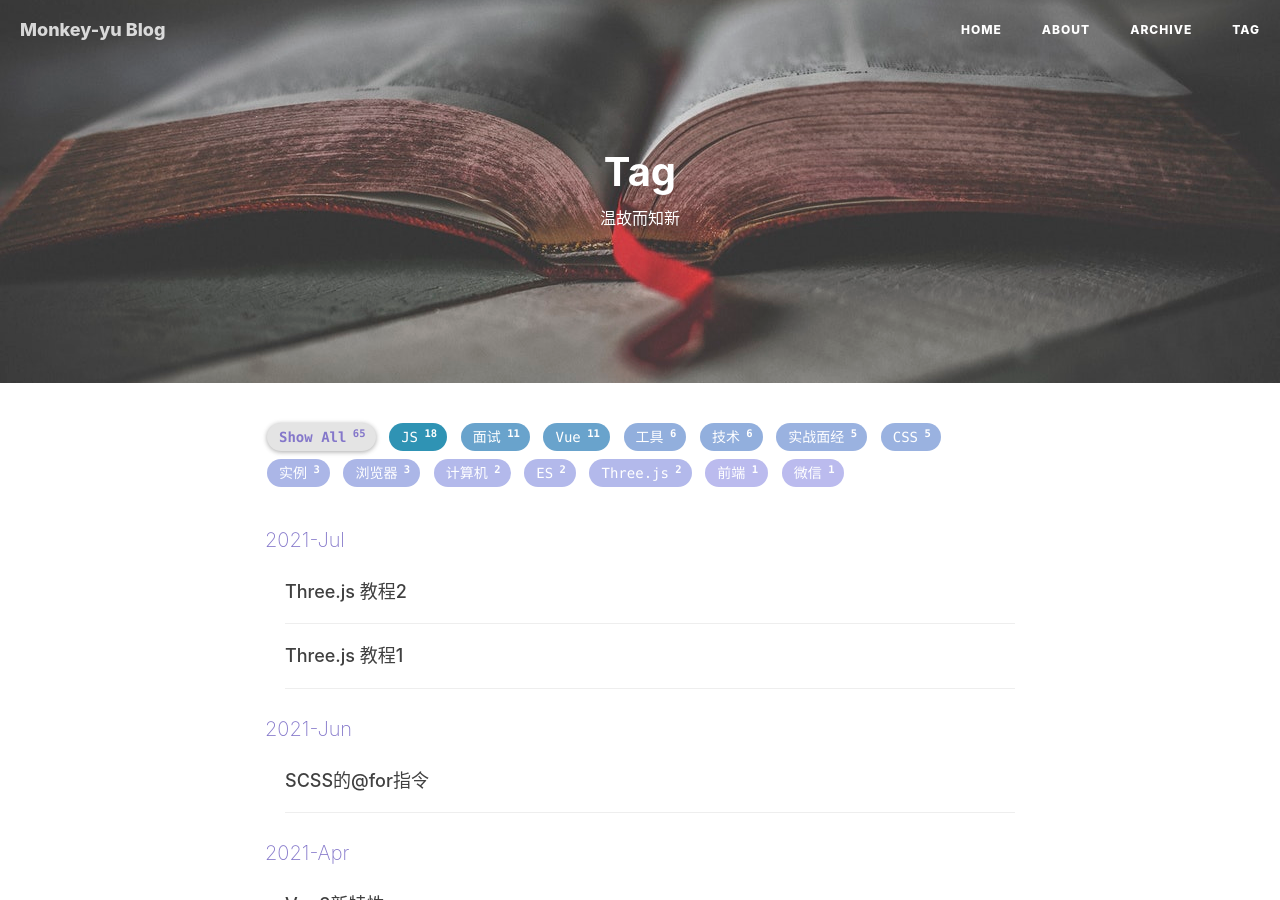
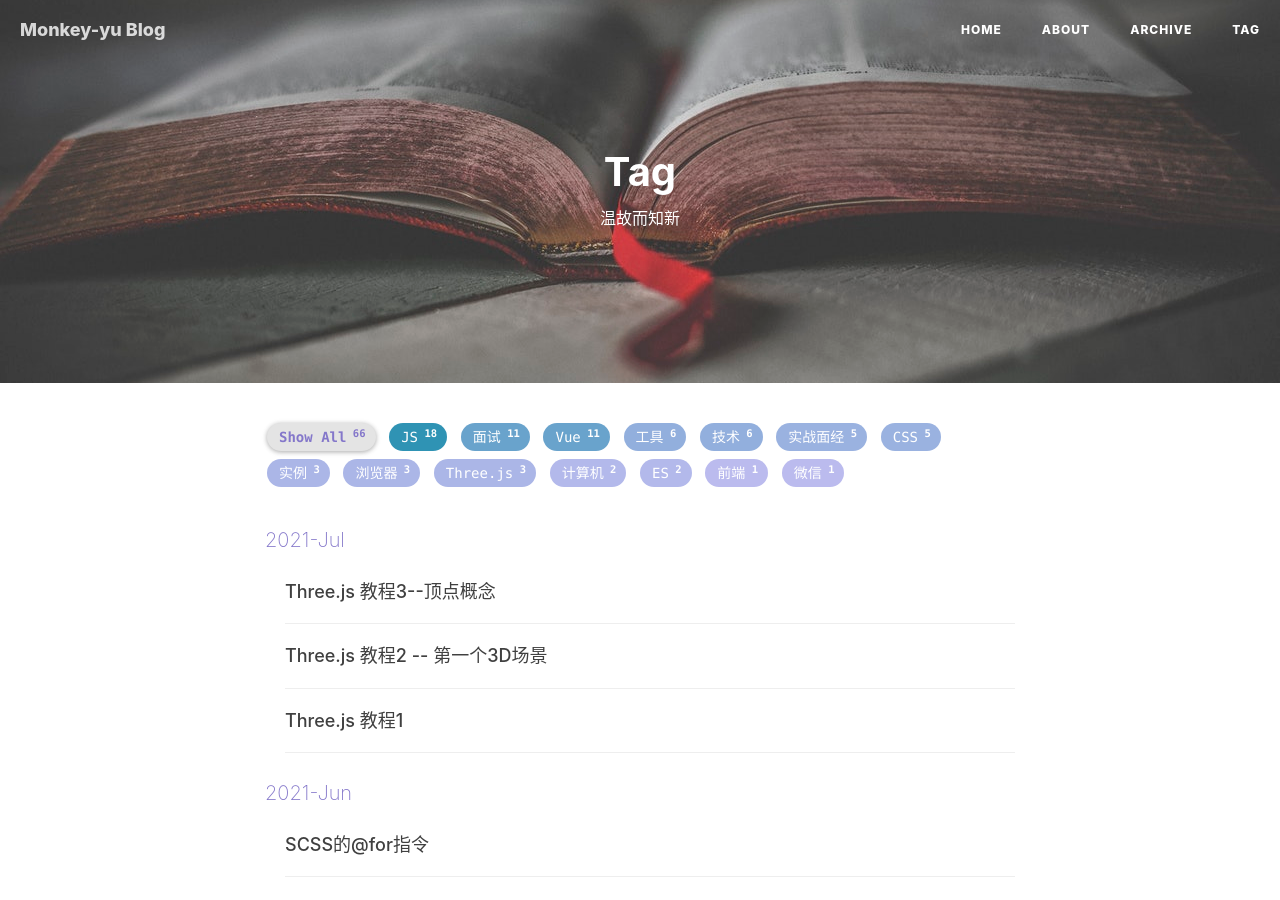
Before and after one commit to monkey-yu/monkey-yu.github.io, a Jekyll site: the page built from tag.html, in a window 1280 px wide and 900 px high. Built offline with Jekyll 4.4.1, drawn with Linux system fonts in a browser that asks for light colours; nearby versions of some CDN libraries; comment, search, counter and statistics services are not loaded; some of the changed lines change nothing that is shown.

Commit message:
feat: three.js 顶点 blog

````diff
--- a/_posts/2021-07-21-threejs-2.md
+++ b/_posts/2021-07-21-threejs-2.md
@@ -1,6 +1,6 @@
 ---
 layout:     post
-title:      "Three.js 教程2"
+title:      "Three.js 教程2 -- 第一个3D场景"
 date:       2021-07-21 14:00:00
 author:     "monkey-yu"
 header-img: "img/buildings.jpg"
--- /dev/null
+++ b/_posts/2021-07-21-threejs-3.md
@@ -0,0 +1,130 @@
+---
+layout:     post
+title:      "Three.js 教程3--顶点概念"
+date:       2021-07-23 14:00:00
+author:     "monkey-yu"
+header-img: "img/buildings.jpg"
+catalog: true
+tags:
+    - Three.js
+---
+
+#### 一、自定义几何体
+
+你可以直接调用`BoxGeometry`直接创建一个立方体几何体，调用`SphereGeometry`创建一个球体几何体。不过为了大家更好的建立顶点概念，通过下面的代码自定义了一个几何体，通过网格模型可以渲染出来两个三角形效果。
+
+通过Threejs引擎的[BufferGeometry](http://www.yanhuangxueyuan.com/threejs/docs/index.html#api/zh/core/BufferGeometry)和[BufferAttribute](http://www.yanhuangxueyuan.com/threejs/docs/index.html#api/zh/core/BufferAttribute)两个API自定义了一个具有六个顶点数据的几何体。
+
+```javascript
+var geometry = new THREE.BufferGeometry(); //创建一个Buffer类型几何体对象
+//类型数组创建顶点数据
+var vertices = new Float32Array([
+  0, 0, 0, //顶点1坐标
+  50, 0, 0, //顶点2坐标
+  0, 100, 0, //顶点3坐标
+  0, 0, 10, //顶点4坐标
+  0, 0, 100, //顶点5坐标
+  50, 0, 10, //顶点6坐标
+]);
+// 创建属性缓冲区对象
+var attribue = new THREE.BufferAttribute(vertices, 3); //3个为一组，表示一个顶点的xyz坐标
+// 设置几何体attributes属性的位置属性
+geometry.attributes.position = attribue;
+```
+
+##### 1. 网格渲染
+
+将上面6个顶点可以渲染为两个三角面。即使用网格渲染。
+
+```javascript
+// 三角面(网格)渲染模式
+var material = new THREE.MeshBasicMaterial({
+    color: 0x0000ff, //三角面颜色
+    // vertexColors: THREE.VertexColors, //以顶点颜色为准 (后面讲到)
+    side: THREE.DoubleSide //两面可见
+}); //材质对象
+var mesh = new THREE.Mesh(geometry, material); //网格模型对象Mesh
+scene.add(mesh); //网格模型添加到场景中
+```
+
+##### 2. 点模型
+
+将上面6个顶点可以渲染为6个顶点，6个顶点为6个小方块，可设置大小。即使用点模型。
+
+```javascript
+// 点渲染模式
+var material = new THREE.PointsMaterial({
+	color: 0xff0000,
+// vertexColors: THREE.VertexColors, //以顶点颜色为准
+    size: 10.0 //点对象像素尺寸
+}); //材质对象
+var points = new THREE.Points(geometry, material); //点模型对象
+scene.add(points); //点对象添加到场景中
+```
+
+##### 3. 线模型
+
+将上面6个顶点渲染为从第一个点开始到最后一个点，依次连成线。
+
+```javascript
+// 线条渲染模式
+var material=new THREE.LineBasicMaterial({
+    color:0xff0000 //线条颜色
+});//材质对象
+var line=new THREE.Line(geometry,material);//线条模型对象
+scene.add(line);//线条对象添加到场景中
+```
+
+立方体网格模型Mesh是由立方体几何体geometry和材质material两部分构成，立方体几何体`BoxGeometry`本质上就是一系列的顶点构成，只是Threejs的API`BoxGeometry`把顶点的生成细节封装了，用户可以直接使用。比如一个立方体网格模型，有6个面，每个面至少两个三角形拼成一个矩形平面，每个三角形三个顶点构成，对于球体网格模型而言，同样是通过三角形拼出来一个球面，三角形数量越多，网格模型表面越接近于球形。
+
+#### 二、顶点颜色数据
+
+通常几何体顶点位置坐标数据和几何体顶点颜色数据都是一一对应的。
+
+![image-20210722175223638](/img/post_img/threejs/image-7.png)
+
+##### 1. 每个顶点设置一种颜色
+
+```javascript
+//类型数组创建顶点颜色color数据
+var colors = new Float32Array([
+    1, 0, 0, //顶点1颜色
+    0, 1, 0, //顶点2颜色
+    0, 0, 1, //顶点3颜色
+
+    1, 1, 0, //顶点4颜色
+    0, 1, 1, //顶点5颜色
+    1, 0, 1, //顶点6颜色
+]);
+// 设置几何体attributes属性的颜色color属性
+geometry.attributes.color = new THREE.BufferAttribute(colors, 3);
+//3个为一组,表示一个顶点的颜色数据RGB
+```
+
+##### 2. 材质属性 `.vertexColors`
+
+使用顶点颜色需要把material里的color替换掉：
+
+```javascript
+// 三角面(网格)渲染模式
+var material = new THREE.MeshBasicMaterial({
+// color: 0x0000ff, //三角面颜色
+vertexColors: THREE.VertexColors, //以顶点颜色为准
+side: THREE.DoubleSide //两面可见
+}); //材质对象
+```
+
+上面的效果：
+
+![image-20210722175858495](/img/post_img/threejs/image-8.png)
+
+属性`.vertexColors`的默认值是`THREE.NoColors`，这也就是说模型的颜色渲染效果取决于材质属性`.color`，如果把材质属性`.vertexColors`的值设置为`THREE.VertexColors`,threejs渲染模型的时候就会使用几何体的顶点颜色数据`geometry.attributes.color`。
+
+##### 3. 颜色插值
+
+如上图效果，出现渐变是因为Threejs通过底层WebGL进行渲染的时候会对顶点的颜色数据进行插值计算。颜色插值计算简单点说，比如一条直线的端点1设置为红色，端点2设置为蓝色，整条直线就会呈现出从点1到红色点2的蓝色颜色渐变，对于网格模型Mesh而言，就是三角形的三个顶点分别设置一个颜色，三角形内部的区域像素会根据三个顶点的颜色进行插值计算。
+
+
+------
+
+参考链接：http://www.webgl3d.cn/Three.js/
````
Also changed, not shown: img/post_img/threejs/image-7.png (added), img/post_img/threejs/image-8.png (added).
